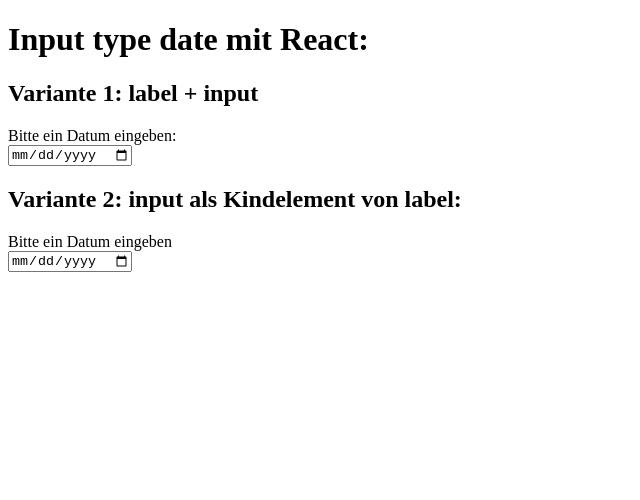
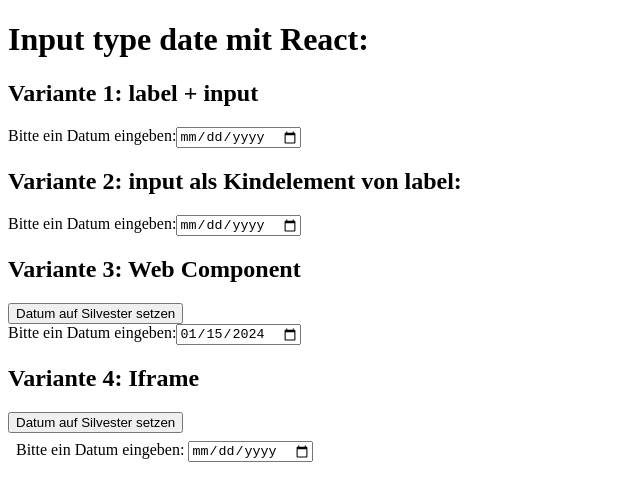
Before and after one commit to d-koppenhagen/react-input-date-playground, a React (Vite) app: page / in a window 1280 px wide. Shown: the top 500 px of the page, without its empty margins (0-640 px from the left). Built offline with nearby package versions, Linux system fonts and the light colour scheme.

Commit message:
feat: add multiple variants for workarounds

```diff
--- /dev/null
+++ b/public/iframe-form.html
@@ -0,0 +1,25 @@
+<!DOCTYPE html>
+<html>
+<head>
+  <meta charset="UTF-8">
+  <title>Iframe: Bitte ein Datum eingeben</title>
+</head>
+<body>
+  <form>
+    <label for="dateInput">Bitte ein Datum eingeben:</label>
+    <input id="dateInput" type="date" />
+  </form>
+
+  <script>
+    const input = document.getElementById('dateInput');
+    input.addEventListener('change', () => {
+      window.parent.postMessage({ type: 'datechange', value: input.value }, '*');
+    });
+    window.addEventListener('message', (e) => {
+      if (e.data.type === 'setValue') {
+        input.value = e.data.value;
+      }
+    });
+  </script>
+</body>
+</html>
--- a/src/App.css
+++ b/src/App.css
@@ -1,4 +1,6 @@
-label,
-input {
-  display: block;
+iframe {
+  border: none;
+  width: 100%;
+  height: 60px;
+  overflow: hidden;
 }
--- a/src/App.tsx
+++ b/src/App.tsx
@@ -1,6 +1,48 @@
 import './App.css';
+import './DateFormComponent';
+import { useEffect, useRef, useState } from 'react';
 
 function App() {
+  const [webComponentValue, setWebComponentValue] = useState('2024-01-15');
+  const [iframeValue, setIframeValue] = useState('2024-02-14');
+  const webComponentRef = useRef<HTMLElement>(null);
+  const iframeRef = useRef<HTMLIFrameElement>(null);
+
+  const handleDateChange = (e: CustomEvent) => {
+    console.log('Date changed:', e.detail.value);
+  };
+
+  useEffect(() => {
+    const element = webComponentRef.current;
+    if (!element) return;
+
+
+
+    element.addEventListener('datechange', handleDateChange as EventListener);
+
+    return () => {
+      element.removeEventListener('datechange', handleDateChange as EventListener);
+    };
+  }, []);
+
+  useEffect(() => {
+    const handleMessage = (e: MessageEvent) => {
+      if (e.data.type === 'datechange') {
+        console.log('Iframe date changed:', e.data.value);
+      } else if (e.data.type === 'datesubmit') {
+        console.log('Iframe form submitted:', e.data.value);
+      }
+    };
+
+    window.addEventListener('message', handleMessage);
+    return () => window.removeEventListener('message', handleMessage);
+  }, []);
+
+  const setIframeDate = (value: string) => {
+    setIframeValue(value);
+    iframeRef.current?.contentWindow?.postMessage({ type: 'setValue', value }, '*');
+  };
+
   return (
     <main>
       <h1>Input type date mit React:</h1>
@@ -16,10 +58,34 @@ function App() {
 
       <form>
         <label>
-          Bitte ein Datum eingeben
+          Bitte ein Datum eingeben:
           <input type="date" />
         </label>
       </form>
+
+      <h2>Variante 3: Web Component</h2>
+
+      <div>
+        <button type='button' onClick={() => setWebComponentValue('2024-12-31')}>
+          Datum auf Silvester setzen
+        </button>
+        <date-form-component
+          ref={webComponentRef}
+          value={webComponentValue}/>
+      </div>
+
+      <h2>Variante 4: Iframe</h2>
+
+      <div>
+        <button type='button' onClick={() => setIframeDate('2024-12-31')}>
+          Datum auf Silvester setzen
+        </button>
+        <iframe
+          title='date iframe'
+          ref={iframeRef}
+          src="/react-input-date-playground/iframe-form.html"
+        />
+      </div>
     </main>
   );
 }
--- /dev/null
+++ b/src/DateFormComponent.ts
@@ -0,0 +1,42 @@
+class DateFormComponent extends HTMLElement {
+  private form: HTMLFormElement;
+  private input: HTMLInputElement;
+  private shadow: ShadowRoot;
+
+  constructor() {
+    super();
+    this.shadow = this.attachShadow({ mode: "closed" });
+
+    this.form = document.createElement('form');
+    const label = document.createElement('label');
+    label.textContent = 'Bitte ein Datum eingeben:';
+
+    this.input = document.createElement('input');
+    this.input.type = 'date';
+    this.input.addEventListener('change', this.handleChange.bind(this));
+
+    label.appendChild(this.input);
+    this.form.appendChild(label);
+
+    this.shadow.appendChild(this.form);
+  }
+
+  static get observedAttributes() {
+    return ['value'];
+  }
+
+  attributeChangedCallback(name: string, oldValue: string, newValue: string) {
+    if (name === 'value' && this.input) {
+      this.input.value = newValue || '';
+    }
+  }
+
+  private handleChange() {
+    this.dispatchEvent(new CustomEvent('datechange', {
+      detail: { value: this.input.value },
+      bubbles: true
+    }));
+  }
+}
+
+customElements.define('date-form-component', DateFormComponent);
```
Also changed, not shown: src/types/web-components.d.ts (added, +8 -0 lines).
